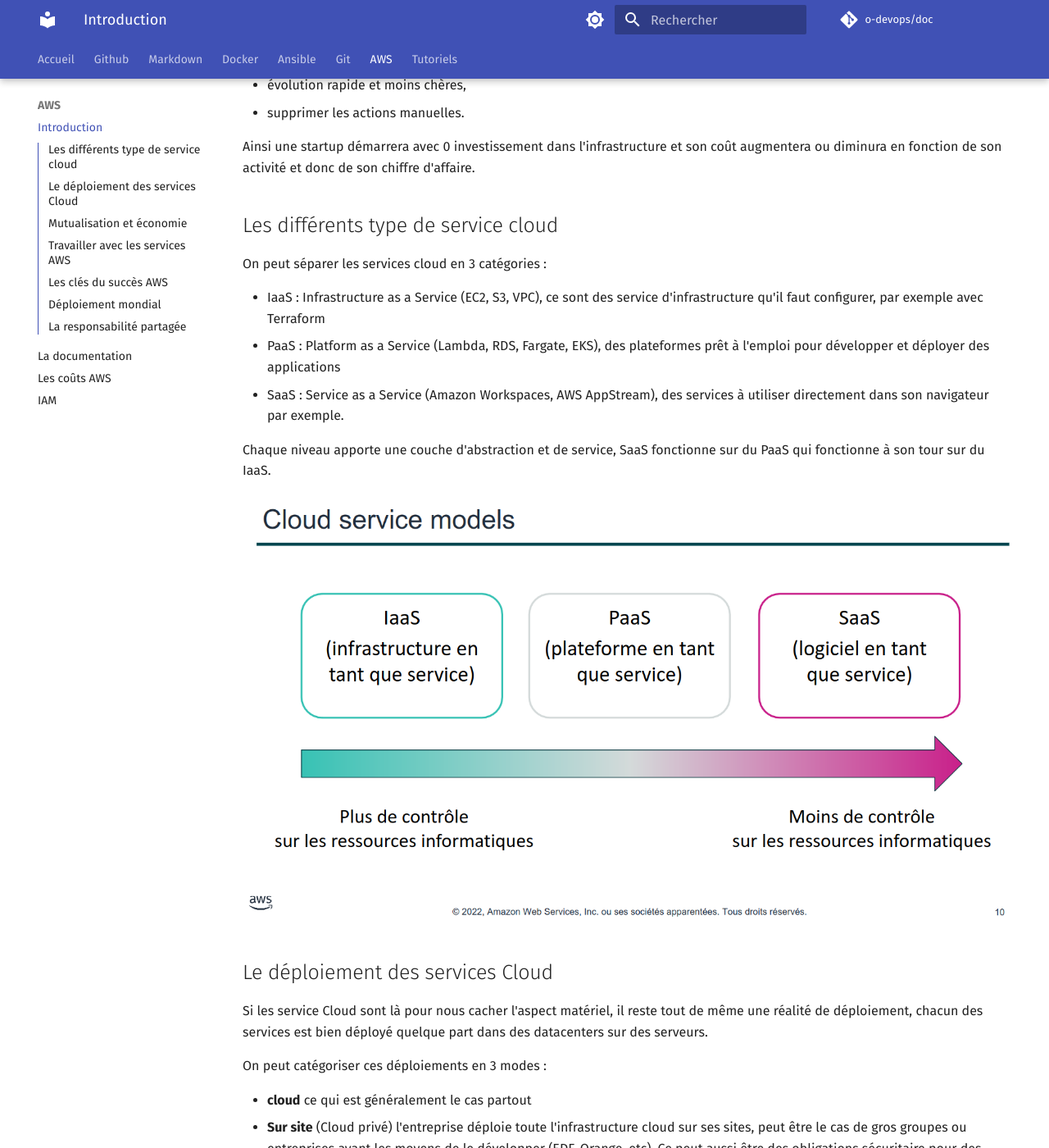
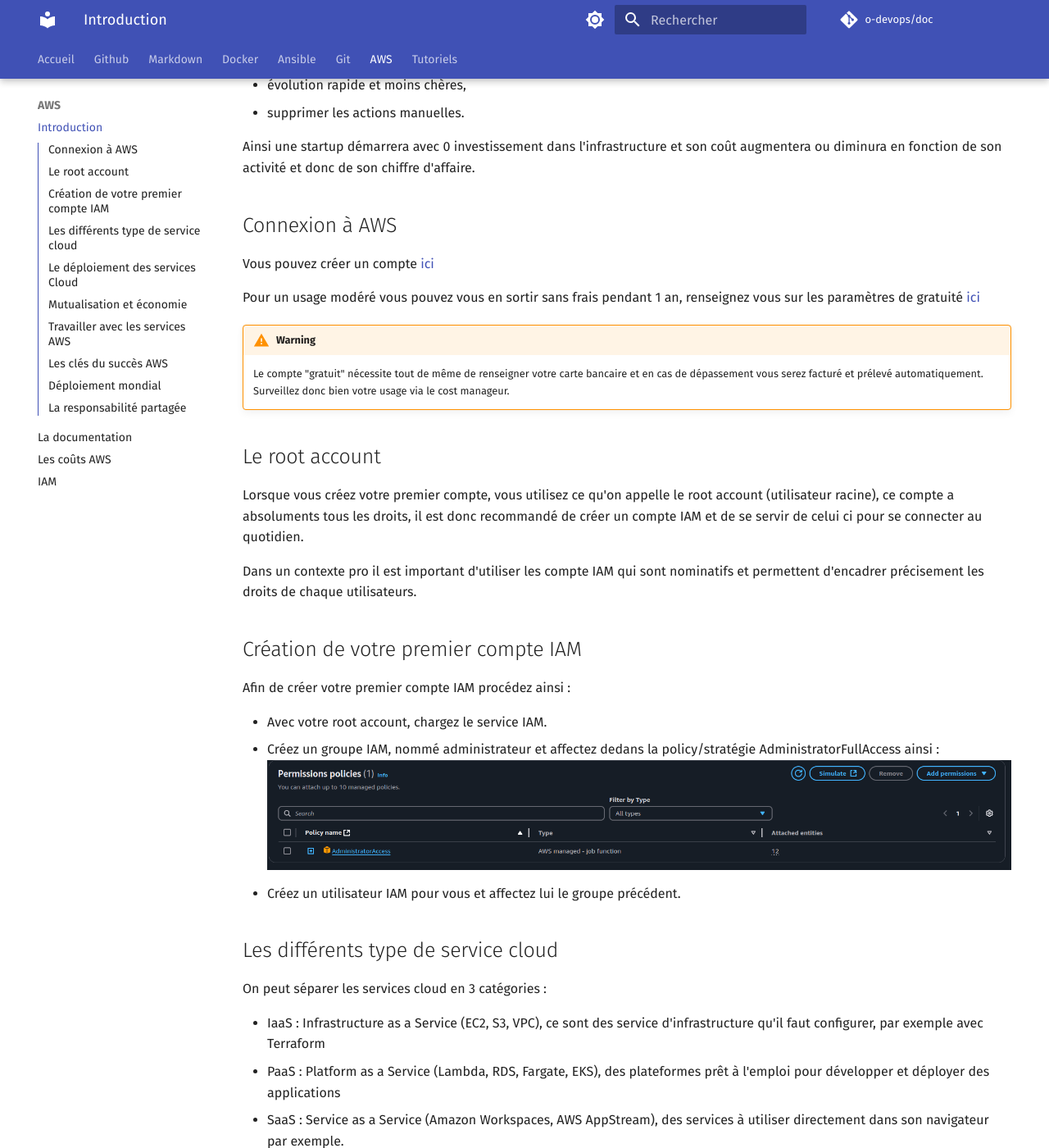
Before and after one commit to o-devops/doc, an MkDocs documentation site: the page built from docs/aws/aws-intro.md, in a window 1280 px wide and 1400 px high, scrolled down 444 px. Shown: the whole window at 82% size. Built offline with MkDocs 1.6.1 and Material for MkDocs 9.7.7, drawn with Linux system fonts in a browser that asks for light colours; comment, search, counter and statistics services are not loaded.

Commit message:
feat: add aws account creation procedure (#60)

```diff
--- a/docs/aws/aws-intro.md
+++ b/docs/aws/aws-intro.md
@@ -22,6 +22,31 @@
 - supprimer les actions manuelles.
 
 Ainsi une startup démarrera avec 0 investissement dans l'infrastructure et son coût augmentera ou diminura en fonction de son activité et donc de son chiffre d'affaire.
+
+## Connexion à AWS
+
+Vous pouvez créer un compte [ici](https://aws.amazon.com)
+
+Pour un usage modéré vous pouvez vous en sortir sans frais pendant 1 an, renseignez vous sur les paramètres de gratuité [ici](https://aws.amazon.com/fr/free)
+
+!!! warning
+    Le compte "gratuit" nécessite tout de même de renseigner votre carte bancaire et en cas de dépassement vous serez facturé et prélevé automatiquement. Surveillez donc bien votre usage via le cost manageur.
+
+## Le root account
+
+Lorsque vous créez votre premier compte, vous utilisez ce qu'on appelle le root account (utilisateur racine), ce compte a absoluments tous les droits, il est donc recommandé de créer un compte IAM et de se servir de celui ci pour se connecter au quotidien.
+
+Dans un contexte pro il est important d'utiliser les compte IAM qui sont nominatifs et permettent d'encadrer précisement les droits de chaque utilisateurs.
+
+## Création de votre premier compte IAM
+
+Afin de créer votre premier compte IAM procédez ainsi :
+
+- Avec votre root account, chargez le service IAM.
+- Créez un groupe IAM, nommé administrateur et affectez dedans la policy/stratégie AdministratorFullAccess ainsi :
+![alt text](image-7.png)
+- Créez un utilisateur IAM pour vous et affectez lui le groupe précédent.
+
 
 ## Les différents type de service cloud
 
```
Also changed, not shown: docs/aws/image-7.png (added).
